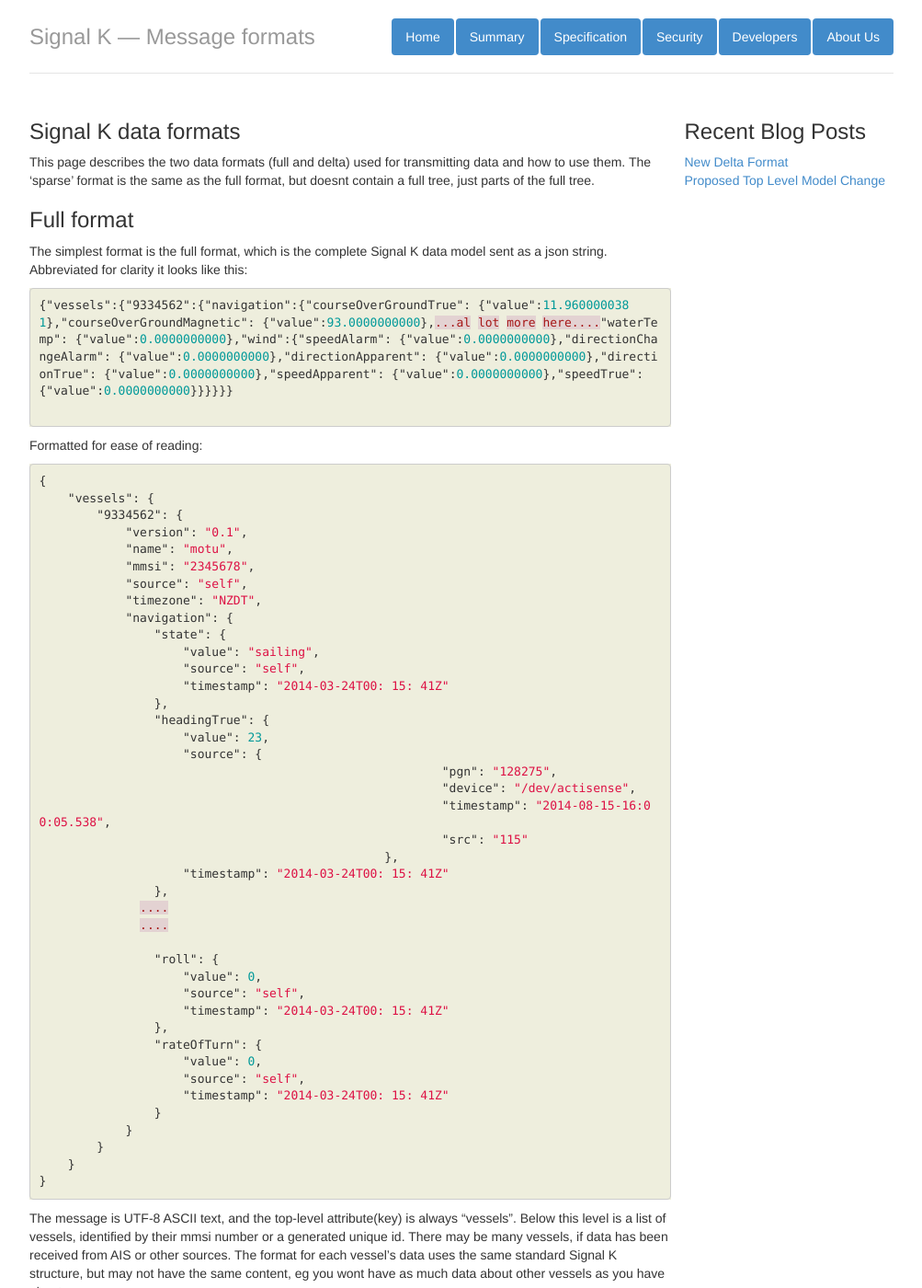
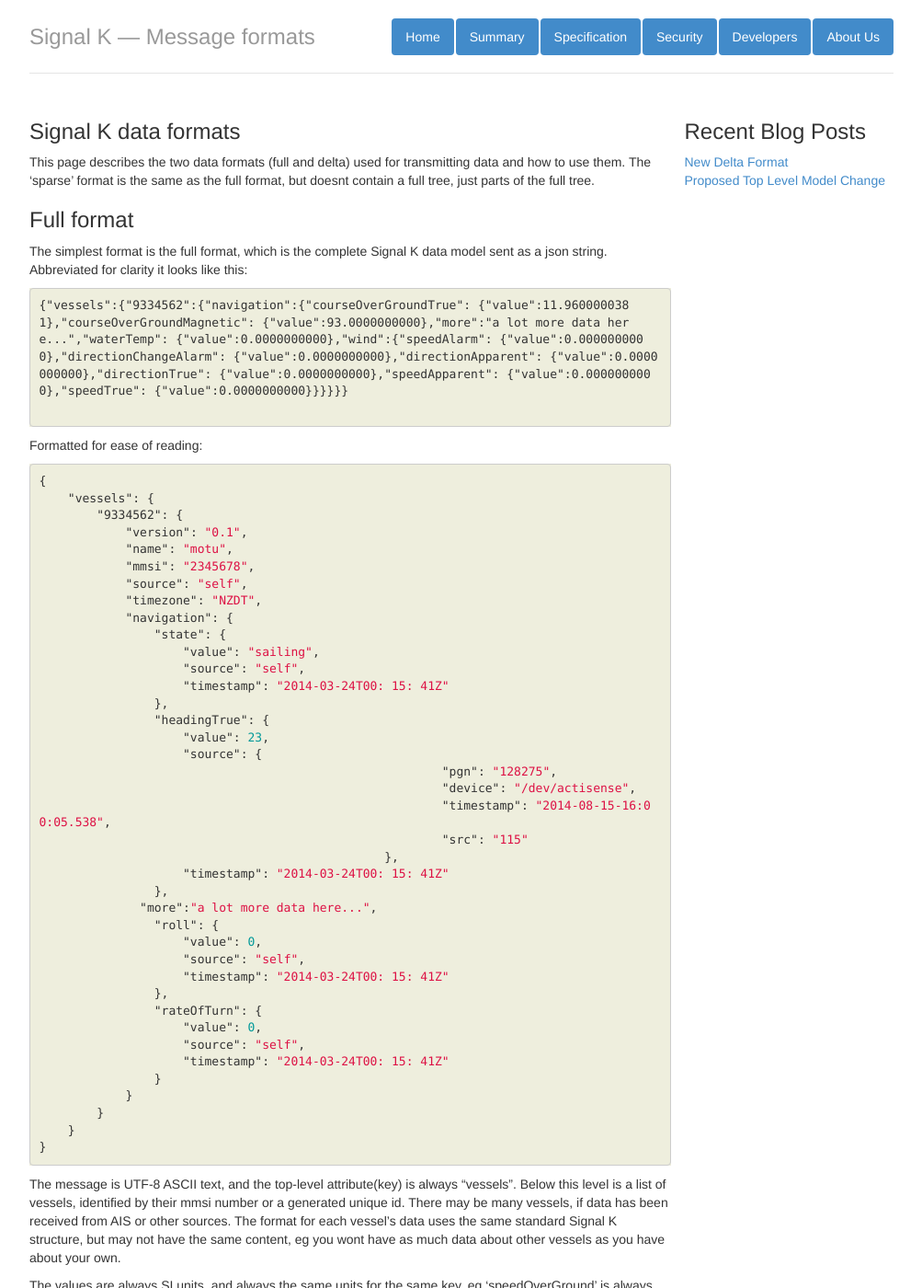
Before and after one commit to SignalK/signalk.github.io, a Jekyll site: the page built from dev/messageFormat.md, in a window 1280 px wide and 1400 px high. Shown: the whole window at 92% size, without its empty margins (138-1141 px from the left). Built offline with Jekyll 4.4.1, drawn with Linux system fonts in a browser that asks for light colours; nearby versions of some CDN libraries; Markdown is read by kramdown in place of the engine named in the settings; some of the changed text lies outside the part shown.

````diff
--- a/dev/messageFormat.md
+++ b/dev/messageFormat.md
@@ -11,8 +11,8 @@
 ###Full format
 
 The simplest format is the full format, which is the complete Signal K data model sent as a json string. Abbreviated for clarity it looks like this:
-```json
-{"vessels":{"9334562":{"navigation":{"courseOverGroundTrue": {"value":11.9600000381},"courseOverGroundMagnetic": {"value":93.0000000000},...al lot more here...."waterTemp": {"value":0.0000000000},"wind":{"speedAlarm": {"value":0.0000000000},"directionChangeAlarm": {"value":0.0000000000},"directionApparent": {"value":0.0000000000},"directionTrue": {"value":0.0000000000},"speedApparent": {"value":0.0000000000},"speedTrue": {"value":0.0000000000}}}}}}
+```
+{"vessels":{"9334562":{"navigation":{"courseOverGroundTrue": {"value":11.9600000381},"courseOverGroundMagnetic": {"value":93.0000000000},"more":"a lot more data here...","waterTemp": {"value":0.0000000000},"wind":{"speedAlarm": {"value":0.0000000000},"directionChangeAlarm": {"value":0.0000000000},"directionApparent": {"value":0.0000000000},"directionTrue": {"value":0.0000000000},"speedApparent": {"value":0.0000000000},"speedTrue": {"value":0.0000000000}}}}}}
 
 ```
 Formatted for ease of reading:
@@ -41,9 +41,7 @@
 						},
                     "timestamp": "2014-03-24T00: 15: 41Z"
                 },
-              ....
-              ....
-
+              "more":"a lot more data here...",
                 "roll": {
                     "value": 0,
                     "source": "self",
@@ -78,6 +76,7 @@
  {"vessels":{"self":{"navigation":{"position":{"longitude": {"value":173.2470855712},"source": "self", "timestamp": "2014-03-24T00: 15: 41Z"}}}}}
  ```
  or, more efficiently:
+
   ```json
  {
     "vessels": {
@@ -96,7 +95,9 @@
     }
 }
  ```
+
  Mix and match of misc values are also valid:
+
  ```json
  {
     "vessels": {
@@ -121,13 +122,15 @@
     }
 }
  ```
+
  This mix of any combination of values means we dont need to create multiple message types to send different combinations of data. Just assemble whatever you want and send it. When parsing an incoming message a device should skip values it has no interest in, or doesnt recognise. Hence we avoid the problem of multiple message definitions for the same or similar data, and we avoid having to decode multiple messages with fixed formats.
 
- ###Delta format
+###Delta format
 
  While building the reference servers and clients it was apparent that a third type of message format was useful. This format specifically sends changes to the full data model. This was useful for a number of technical reasons, especially in clients or sensors that did not hold a copy of the data model.
 
  The format looks like this (pretty printed):
+
  ```json
  {
     "context": "vessels.230099999",
@@ -173,6 +176,7 @@
  ```
 
 In more detail we have the header section:
+
 ```json
 {
     "context": "vessels.230099999",
@@ -181,11 +185,13 @@
     ]
 }
 ```
- The message can be recognised from the other types by the topmost level having "context" and "updates" rather than "vessels".
 
- Context is a path from the root of the full tree. In this case 'vessels.230099999'. All subsequent data is relative to that location. The context could be much more specific, eg 'vessels.230099999.navigation', whatever is the common root of the updated data.
+The message can be recognised from the other types by the topmost level having "context" and "updates" rather than "vessels".
 
- The 'updates' holds an array (json array) of updates, each of which has a 'source' and json array of 'values'.
+Context is a path from the root of the full tree. In this case 'vessels.230099999'. All subsequent data is relative to that location. The context could be much more specific, eg 'vessels.230099999.navigation', whatever is the common root of the updated data.
+
+The 'updates' holds an array (json array) of updates, each of which has a 'source' and json array of 'values'.
+
 ```json
  {
             "source": {
@@ -206,7 +212,8 @@
             ]
         }
  ```
- The 'source' values is the same and applies to each of the 'values' items, which removes data duplication. It also allows rich data to be included with minimal impact on message size.
+
+The 'source' values is the same and applies to each of the 'values' items, which removes data duplication. It also allows rich data to be included with minimal impact on message size.
 
 Each 'value' item is then simply a pair of 'relative path', and 'value'.
 
````
Also changed, not shown: dev/index.md (+5 -5 lines).
